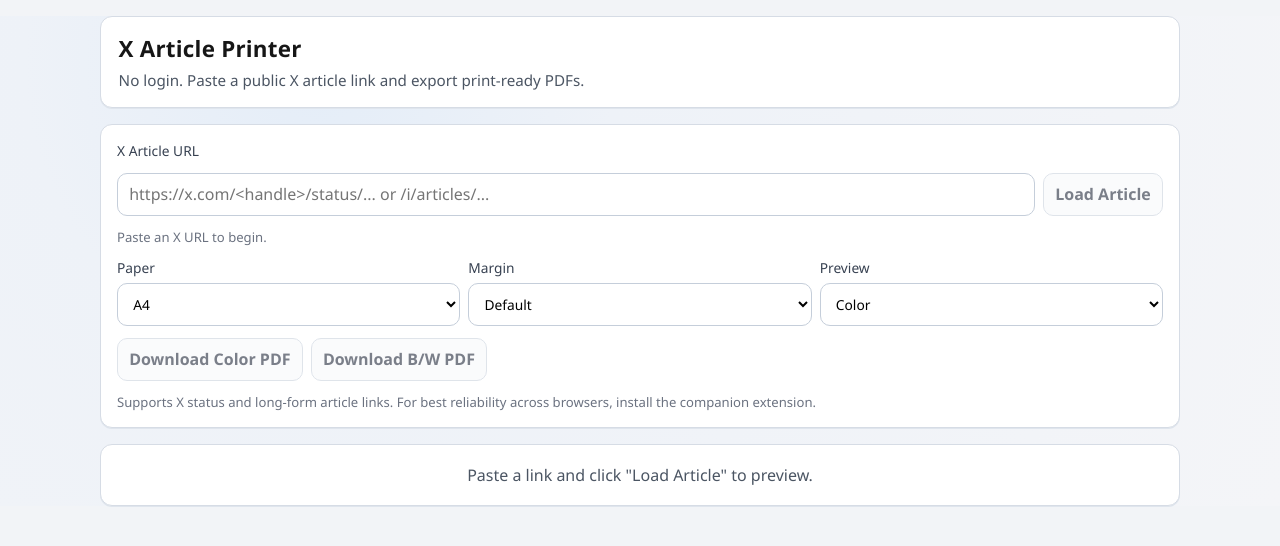
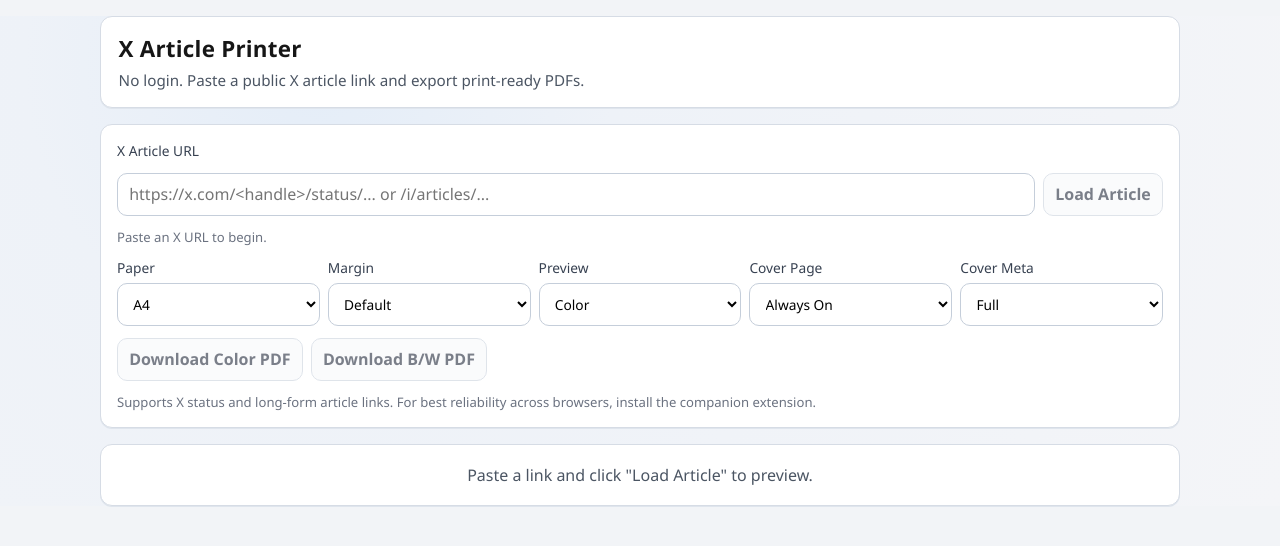
Before and after one commit to SmitMachhi/Xarticle, a React (Vite) app: page / in a window 1280 px wide. Shown: the top 546 px of the page. Built offline with nearby package versions, Linux system fonts and the light colour scheme; what pdfmake would draw is missing.

Commit message:
added cover switches because even cover pages need boundaries

```diff
--- a/src/App.tsx
+++ b/src/App.tsx
@@ -3,7 +3,7 @@ import { ArticlePreview } from './components/ArticlePreview'
 import { extractArticleFromUrl } from './lib/extractArticle'
 import { downloadArticlePdf } from './lib/pdfExport'
 import { classifyInputUrl } from './lib/xUrl'
-import type { ExtractedArticle, MarginPreset, PaperSize, ThemeMode } from './types/article'
+import type { CoverMetaStyle, CoverPageMode, ExtractedArticle, MarginPreset, PaperSize, ThemeMode } from './types/article'
 
 const APP_NAME = 'X Article Printer'
 
@@ -12,6 +12,8 @@ function App() {
   const [paperSize, setPaperSize] = useState<PaperSize>('A4')
   const [marginPreset, setMarginPreset] = useState<MarginPreset>('default')
   const [previewTheme, setPreviewTheme] = useState<ThemeMode>('color')
+  const [coverPageMode, setCoverPageMode] = useState<CoverPageMode>('always')
+  const [coverMetaStyle, setCoverMetaStyle] = useState<CoverMetaStyle>('full')
   const [article, setArticle] = useState<ExtractedArticle | null>(null)
   const [loading, setLoading] = useState(false)
   const [error, setError] = useState<string | null>(null)
@@ -56,6 +58,8 @@ function App() {
         paperSize,
         marginPreset,
         themeMode,
+        coverPageMode,
+        coverMetaStyle,
       })
     } catch (err) {
       const message = err instanceof Error ? err.message : 'PDF generation failed.'
@@ -114,6 +118,22 @@ function App() {
               <option value="bw">B/W</option>
             </select>
           </label>
+
+          <label>
+            Cover Page
+            <select value={coverPageMode} onChange={(event) => setCoverPageMode(event.target.value as CoverPageMode)}>
+              <option value="always">Always On</option>
+              <option value="off">Off</option>
+            </select>
+          </label>
+
+          <label>
+            Cover Meta
+            <select value={coverMetaStyle} onChange={(event) => setCoverMetaStyle(event.target.value as CoverMetaStyle)}>
+              <option value="full">Full</option>
+              <option value="minimal">Minimal</option>
+            </select>
+          </label>
         </div>
 
         <div className="button-row">
--- a/src/index.css
+++ b/src/index.css
@@ -82,7 +82,7 @@ select {
 
 .option-grid {
   display: grid;
-  grid-template-columns: repeat(3, minmax(0, 1fr));
+  grid-template-columns: repeat(auto-fit, minmax(140px, 1fr));
   gap: 0.5rem;
 }
 
--- a/src/lib/pdfExport.ts
+++ b/src/lib/pdfExport.ts
@@ -1,7 +1,15 @@
 import type { Column, Content, StyleDictionary, TDocumentDefinitions } from 'pdfmake/interfaces'
 import pdfMake from 'pdfmake/build/pdfmake'
 import pdfFonts from 'pdfmake/build/vfs_fonts'
-import type { ArticleBlock, ExtractedArticle, MarginPreset, PaperSize, ThemeMode } from '../types/article'
+import type {
+  ArticleBlock,
+  CoverMetaStyle,
+  CoverPageMode,
+  ExtractedArticle,
+  MarginPreset,
+  PaperSize,
+  ThemeMode,
+} from '../types/article'
 
 pdfMake.addVirtualFileSystem(pdfFonts)
 
@@ -226,6 +234,8 @@ export const downloadArticlePdf = async (
     paperSize: PaperSize
     marginPreset: MarginPreset
     themeMode: ThemeMode
+    coverPageMode: CoverPageMode
+    coverMetaStyle: CoverMetaStyle
   },
 ): Promise<void> => {
   const avatarDataUrl = article.authorAvatarUrl ? await loadImageDataUrl(article.authorAvatarUrl) : null
@@ -248,6 +258,7 @@ export const downloadArticlePdf = async (
   if (article.publishedAt) {
     metadataParts.push(new Date(article.publishedAt).toLocaleString())
   }
+  const coverMetadataParts = opts.coverMetaStyle === 'minimal' ? [`@${article.authorHandle}`] : metadataParts
 
   const coverMetrics: Content[] = [
     asCoverMetricCell(metricLabelMap.likes, article.metrics.likes),
@@ -280,7 +291,7 @@ export const downloadArticlePdf = async (
             width: '*',
             stack: [
               { text: article.authorName, style: 'title', margin: [0, 4, 0, 2] },
-              { text: metadataParts.join(' • '), style: 'coverMeta' },
+              { text: coverMetadataParts.join(' • '), style: 'coverMeta' },
             ],
           },
         ],
@@ -302,16 +313,21 @@ export const downloadArticlePdf = async (
     pageBreak: 'after',
   }
 
+  const content: Content[] = []
+  if (opts.coverPageMode === 'always') {
+    content.push(coverPage)
+  }
+  content.push(
+    { text: article.title, style: 'h1', margin: [0, 0, 0, 8] },
+    { text: `${article.authorName} • ${metadataParts.join(' • ')}`, style: 'meta', margin: [0, 0, 0, 6] },
+    { columns: metricColumns, columnGap: 8, margin: [0, 0, 0, 12] },
+    ...bodyContent,
+  )
+
   const docDefinition: TDocumentDefinitions = {
     pageSize: opts.paperSize,
     pageMargins: marginMap[opts.marginPreset],
-    content: [
-      coverPage,
-      { text: article.title, style: 'h1', margin: [0, 0, 0, 8] },
-      { text: `${article.authorName} • ${metadataParts.join(' • ')}`, style: 'meta', margin: [0, 0, 0, 6] },
-      { columns: metricColumns, columnGap: 8, margin: [0, 0, 0, 12] },
-      ...bodyContent,
-    ],
+    content,
     styles: stylesFor(opts.themeMode),
     defaultStyle: {
       font: 'Roboto',
--- a/src/types/article.ts
+++ b/src/types/article.ts
@@ -68,3 +68,5 @@ export interface ExtractRequestResult {
 export type PaperSize = 'A4' | 'LETTER'
 export type MarginPreset = 'default' | 'minimum'
 export type ThemeMode = 'color' | 'bw'
+export type CoverPageMode = 'always' | 'off'
+export type CoverMetaStyle = 'full' | 'minimal'
```
